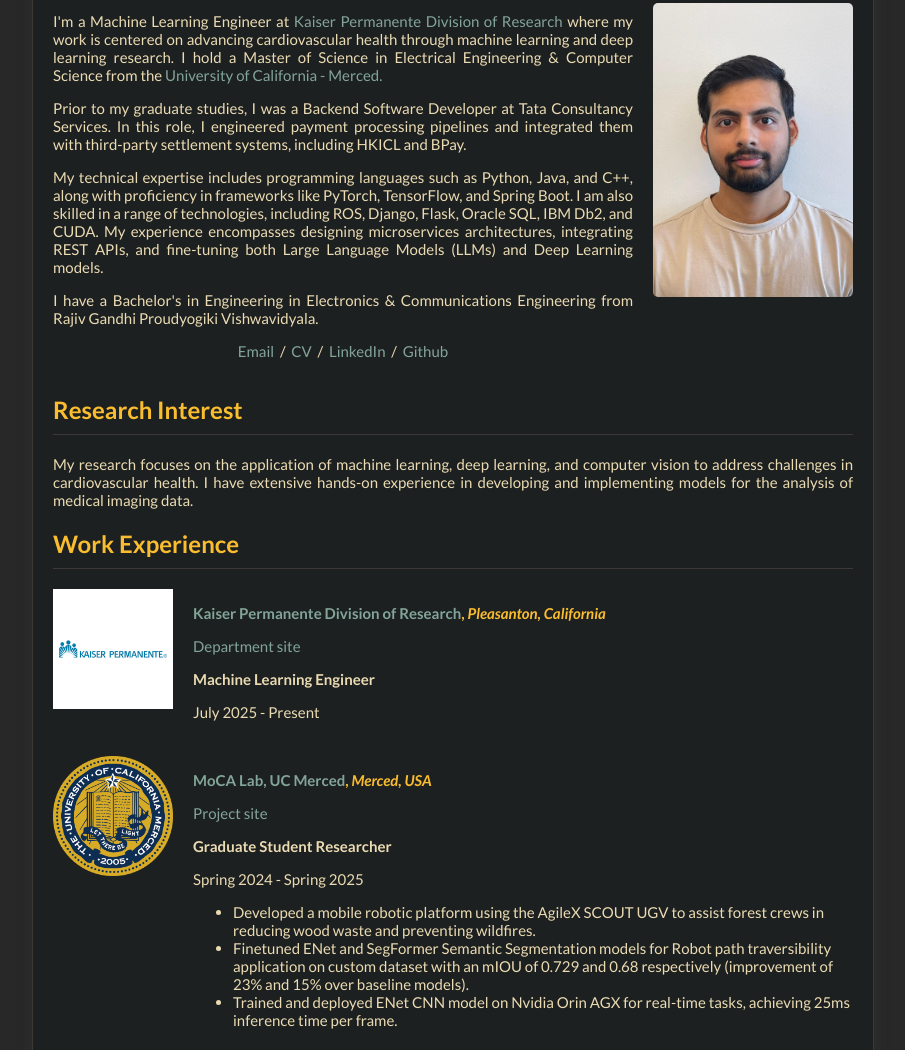
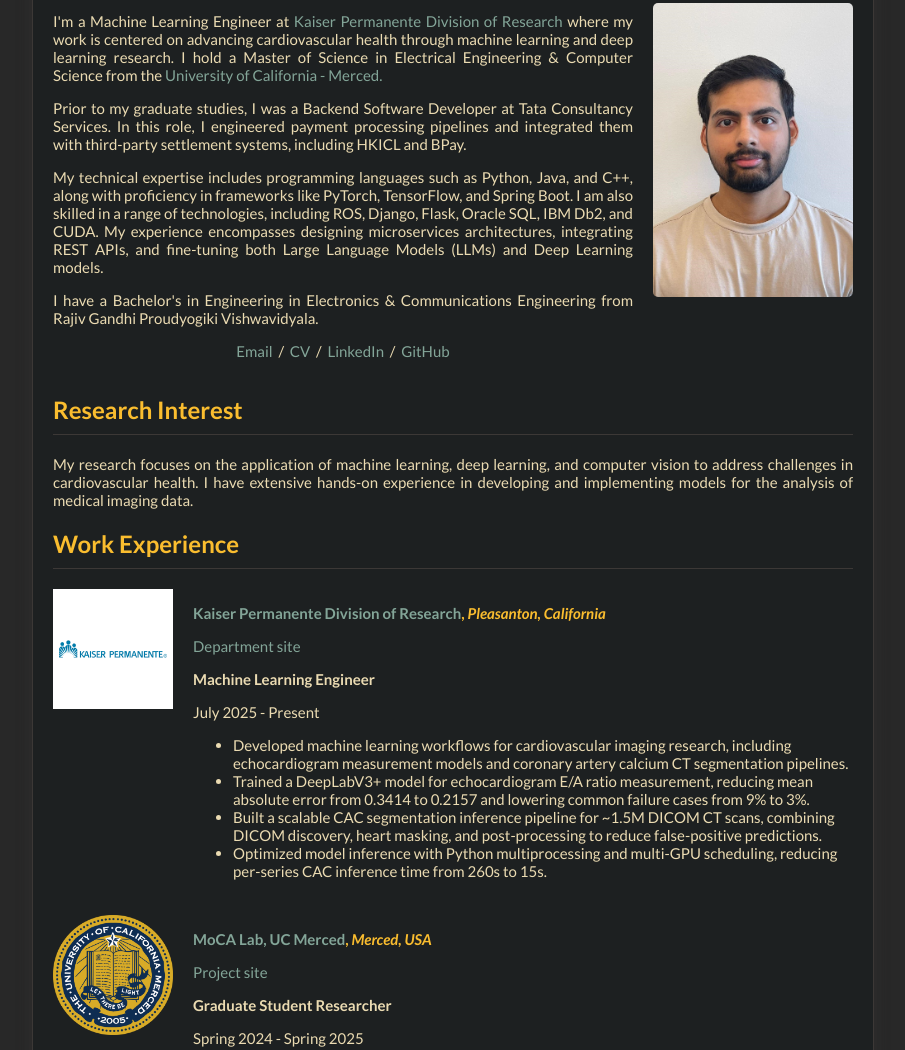
Before and after one commit to Dhawal-Modi/Dhawal-Modi.github.io, a plain HTML site: page index.html in a window 1280 px wide. Shown: the part 101-1151 px from the top of the page, without its empty margins (187-1092 px from the left). Drawn offline with Linux system fonts and the light colour scheme.

Commit message:
Update Resume and work exp

```diff
--- a/index.html
+++ b/index.html
@@ -62,7 +62,7 @@
                     <a href="https://mailhide.io/e/VScX4W7Z">Email</a> &nbsp/&nbsp
                     <a href="data/Resume.pdf" target="_blank">CV</a> &nbsp/&nbsp
                     <a href="https://www.linkedin.com/in/dhawal-modi/" target="_blank">LinkedIn</a> &nbsp/&nbsp
-                    <a href="https://github.com/Dhawal-Modi/" target="_blank">Github</a>
+                    <a href="https://github.com/Dhawal-Modi/" target="_blank">GitHub</a>
                 </p>
             </div>
             <div class="profile-pic">
@@ -91,6 +91,24 @@
                           target="_blank">Department site</a></p>
                     <p><strong>Machine Learning Engineer</strong></p>
                     <p>July 2025 - Present</p>
+                    <ul>
+                        <li>
+                            Developed machine learning workflows for cardiovascular imaging research, including
+                            echocardiogram measurement models and coronary artery calcium CT segmentation pipelines.
+                        </li>
+                        <li>
+                            Trained a DeepLabV3+ model for echocardiogram E/A ratio measurement, reducing mean
+                            absolute error from 0.3414 to 0.2157 and lowering common failure cases from 9% to 3%.
+                        </li>
+                        <li>
+                            Built a scalable CAC segmentation inference pipeline for ~1.5M DICOM CT scans, combining
+                            DICOM discovery, heart masking, and post-processing to reduce false-positive predictions.
+                        </li>
+                        <li>
+                            Optimized model inference with Python multiprocessing and multi-GPU scheduling, reducing
+                            per-series CAC inference time from 260s to 15s.
+                        </li>
+                    </ul>
                 </div>
             </div>
             <div class="work-item">
@@ -261,7 +279,7 @@
                 <div class="project-info">
                     <h3><a href="https://github.com/Dhawal-Modi/llm-prompt-recovery"
                            target="_blank">LLM Prompt Recovery</a></h3>
-                    <p><em>Final course project for EECS230: Deep Learning in colloboration with <a
+                    <p><em>Final course project for EECS230: Deep Learning in collaboration with <a
                             href="https://github.com/kevin-chau" target="_blank">Kevin Chau</a></em></p>
                     <p><a href="https://github.com/Dhawal-Modi/llm-prompt-recovery"
                           target="_blank">Code</a></p>
@@ -337,7 +355,7 @@
                         The Problem : As cities grow, traffic gets worse. Poorly planned infrastructure and
                         improper traffic policies lead to traffic bottlenecks.
                         Traffic jams and long wait times at intersections lead to wastage of time and fuel
-                        and can cost a country in terms of it's GDP.
+                        and can cost a country in terms of its GDP.
                         <br>
                         <br>
                         The Solution: Real-Time Dynamic Traffic Management system. Using Vehicle Detection
```
Also changed, not shown: 1 other file.
